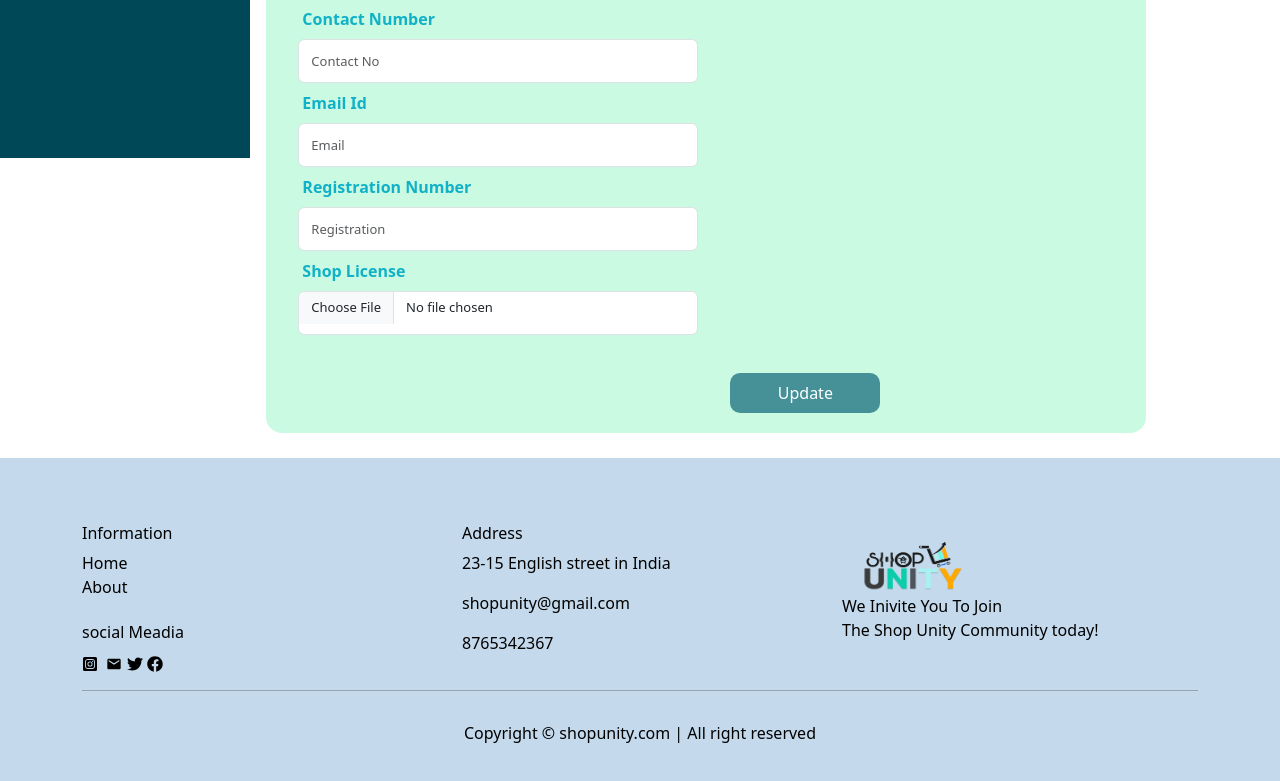
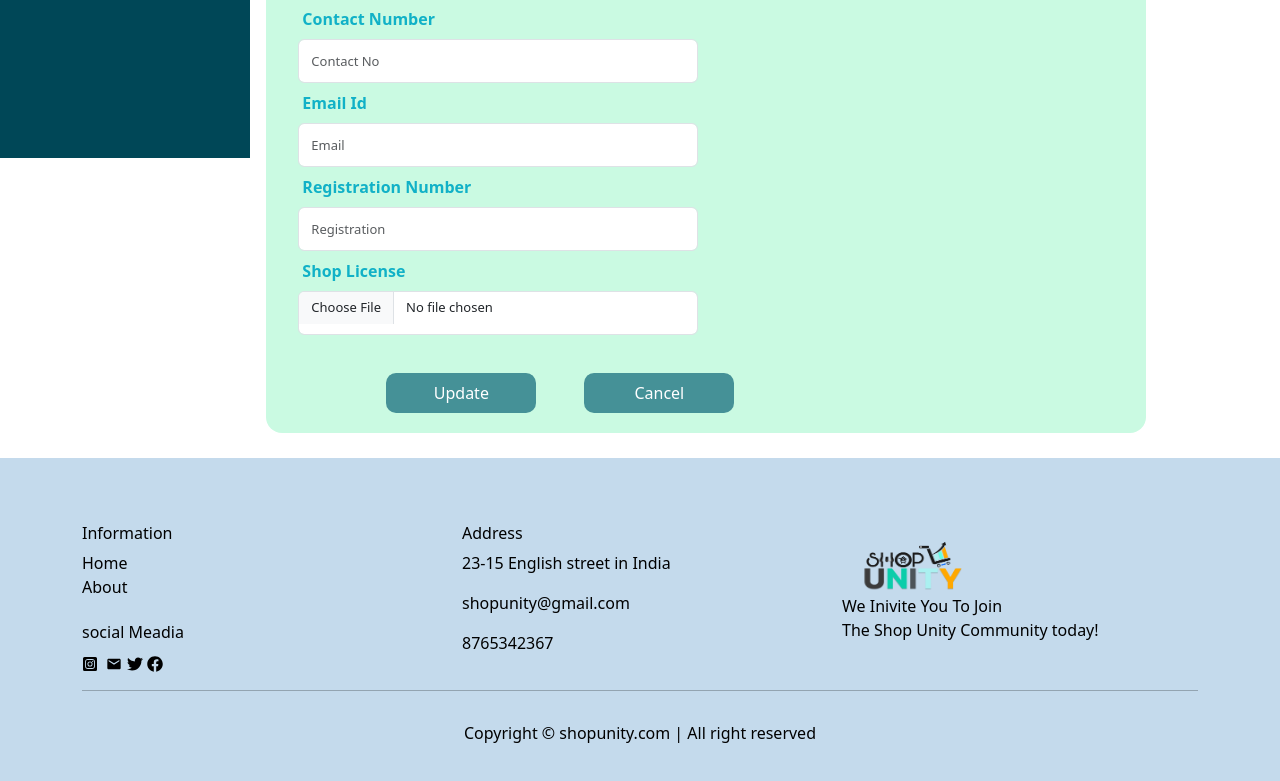
Before and after one commit to soumyasics/ShopUnity, a React (Create React App) app in the folder client/: page /shopunity/shopownerprofileedit in a window 1280 px wide. Shown: the part 642-1423 px from the top of the page. Built offline with nearby package versions, Linux system fonts and the light colour scheme; no server answers.

Commit message:
sprint1 done

```diff
--- a/client/src/APIS/axiosinstatnce.js
+++ b/client/src/APIS/axiosinstatnce.js
@@ -1,9 +1,9 @@
 import axios from "axios";
 
 const axiosInstance = axios.create({
-  baseURL: "http://localhost:4028/shopunity_api"
+  // baseURL: "http://localhost:4028/shopunity_api"
 
-  // baseURL:"http://hybrid.srishticampus.in/shopunity_api/"
+  baseURL:"http://hybrid.srishticampus.in/shopunity_api/"
 
   // headers: {
   //   "Content-Type": "multipart/form-data", // Since you're sending form data
--- a/client/src/App.js
+++ b/client/src/App.js
@@ -30,8 +30,8 @@ import ShopOwnerSidebar from './Pages/ShopOwner/ShopOwnerSidebar';
 
 
 function App() {
-  // const url="http://hybrid.srishticampus.in/shopunity_api/"
-  const url="http://localhost:4028/"
+  const url="http://hybrid.srishticampus.in/shopunity_api/"
+  // const url="http://localhost:4028/"
 
   return (
     <BrowserRouter basename="/shopunity">
--- a/client/src/Pages/ShopOwner/ShopOwnerprofileEditpage.js
+++ b/client/src/Pages/ShopOwner/ShopOwnerprofileEditpage.js
@@ -64,6 +64,10 @@ function ShopOwnerProfileEditPage() {
     return '';
   }
 
+
+  const handlecancel=()=>{
+    navigate("/shopownerprofile")
+  }
   function validateContact(fieldName, value) {
     if (!(value).trim()) {
       return `${fieldName} is required`;
@@ -263,9 +267,11 @@ function ShopOwnerProfileEditPage() {
             {errors.shoplicence && <div  className="text-danger color">{errors.shoplicence}</div>}
           </div>
           </Col>
-          <div className="shopprofile-editpage-btn">
-            <button type="submit" className="shopprofile-editpage-subbtn" onClick={handleEdit}>
+          <div className="shopprofile-editpage-btn ms-5">
+            <button type="submit" className="shopprofile-editpage-subbtn ms-5" onClick={handleEdit}>
               Update</button>
+              <button type="submit" className="shopprofile-editpage-subbtn ms-5" onClick={handlecancel}>
+              Cancel</button>
           </div>
         </Row>
       </form>
--- a/client/src/Pages/ShopOwner/shopowner.css
+++ b/client/src/Pages/ShopOwner/shopowner.css
@@ -226,7 +226,7 @@ height: 25px;
   color: white;
   height: 40px;
   width: 150px;
-  margin-left: 440px;
+  /* margin-left: 440px; */
   background-color: #459197;
   border-color: #459197;
   border-radius: 10px;
```
Also changed, not shown: 2 other files (tests, documents, lock files or other folders).
